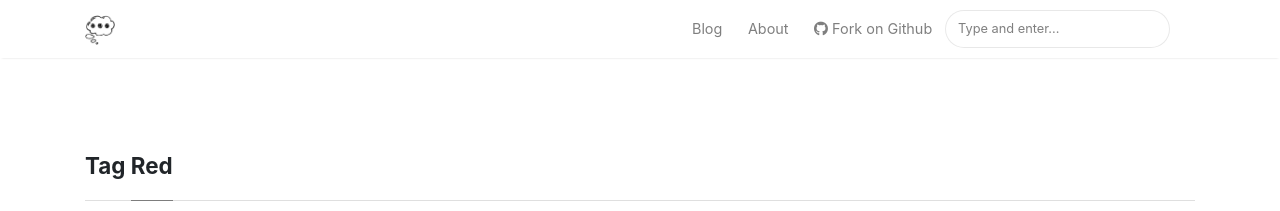
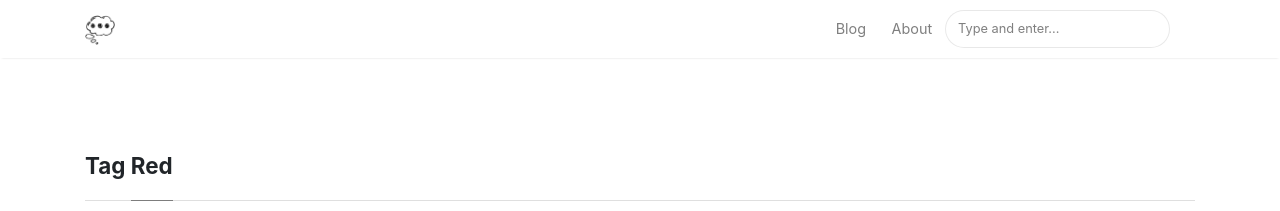
Before and after one commit to LawrenJ/LawrenJ.github.io, a Jekyll site: the page built from _pages/tags.md, in a window 1280 px wide and 900 px high. Shown: the top 211 px of the window. Built offline with Jekyll 4.4.1, drawn with Linux system fonts in a browser that asks for light colours; nearby versions of some CDN libraries.

Commit message:
Update default.html

```diff
--- a/_layouts/default.html
+++ b/_layouts/default.html
@@ -76,10 +76,6 @@ ga('send', 'pageview');
                 </li>
 
 
-                <li class="nav-item">
-                <a target="_blank" class="nav-link" href="https://github.com/LawrenJ"><i class="fab fa-github"></i> Fork on Github</a>
-                </li>
-
                 {% include search-lunr.html %}
 
             </ul>
@@ -115,7 +111,7 @@ ga('send', 'pageview');
 {% if site.mailchimp-list %}
 <!-- Bottom Alert Bar
 ================================================== -->
-<div class="alertbar">
+<!-- <div class="alertbar">
 	<div class="container text-center">
 		<span><img src="{{ site.baseurl }}/{{ site.logo }}" alt="{{site.title}}"> &nbsp; Never miss a <b>story</b> from us, subscribe to our newsletter</span>
         <form action="{{site.mailchimp-list}}" method="post" name="mc-embedded-subscribe-form" class="wj-contact-form validate" target="_blank" novalidate>
@@ -130,7 +126,7 @@ ga('send', 'pageview');
 
 </div>
 
-
+-->
 <!-- Begin Footer
 ================================================== -->
 <footer class="footer">
```
